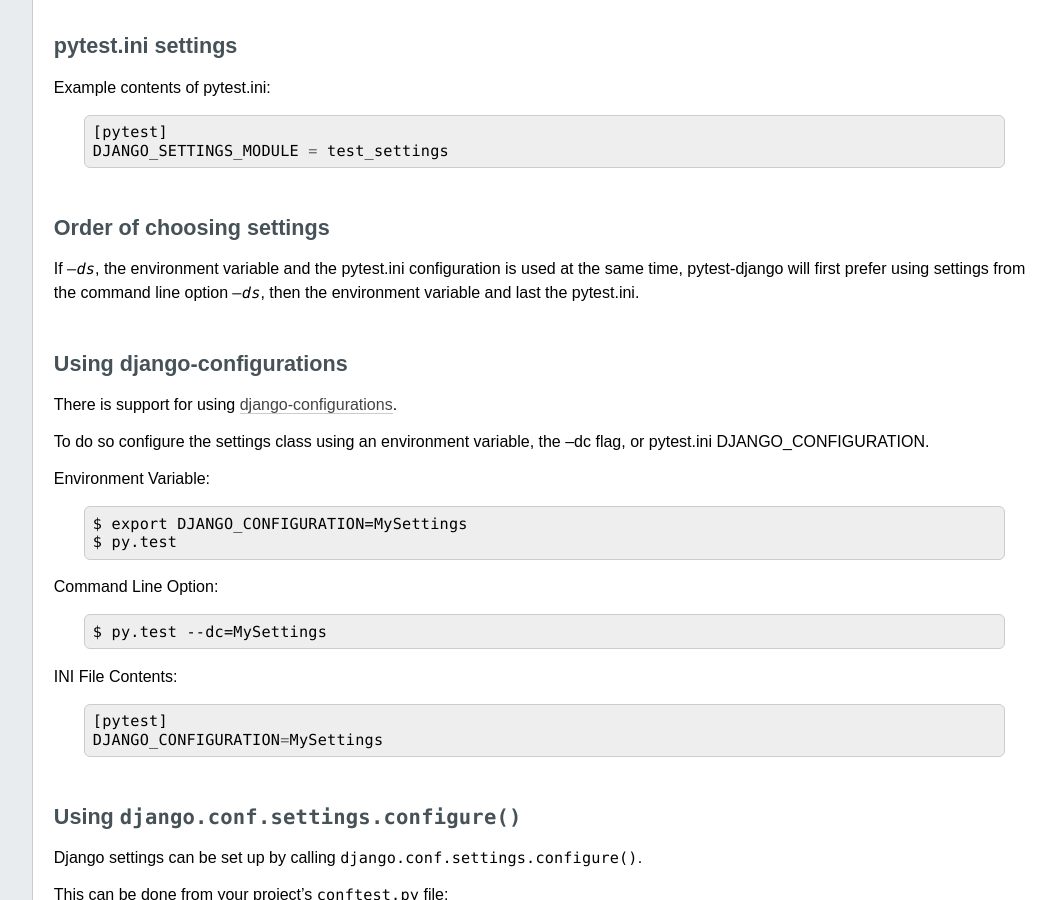
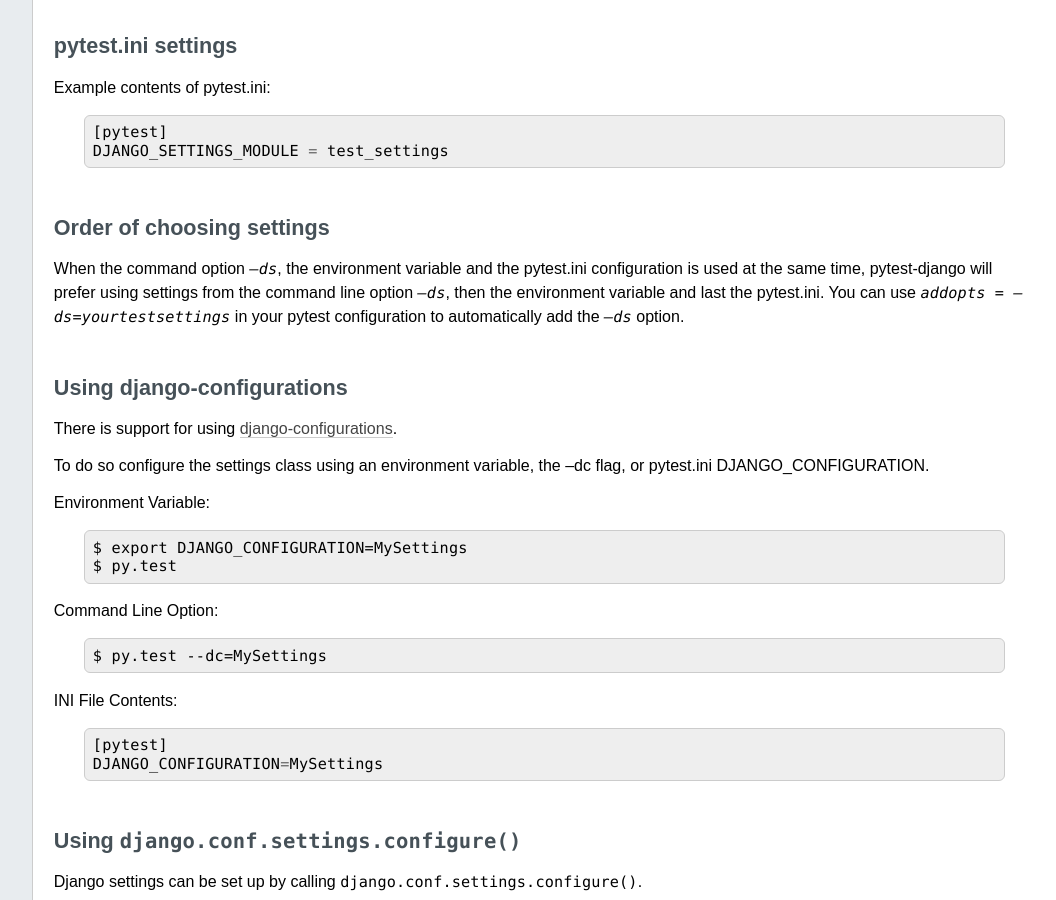
Before and after one commit to pytest-dev/pytest-django, a Sphinx documentation site: the page built from docs/configuring_django.rst, in a window 1280 px wide and 900 px high, scrolled down 620 px. Shown: the whole window, without its empty margins (224-1280 px from the left). Built offline with Sphinx 7.4.7, drawn with Linux system fonts in a browser that asks for light colours.

Commit message:
doc: mention `addopts` to set `--ds`; typos

```diff
--- a/docs/configuring_django.rst
+++ b/docs/configuring_django.rst
@@ -41,9 +41,12 @@
 Order of choosing settings
 --------------------------
 
-If `--ds`, the environment variable and the pytest.ini configuration is used at
-the same time, pytest-django will first prefer using settings from the command
-line option `--ds`, then the environment variable and last the pytest.ini.
+When the command option `--ds`, the environment variable and the pytest.ini
+configuration is used at the same time, pytest-django will prefer using
+settings from the command line option `--ds`, then the environment variable and
+last the pytest.ini.
+You can use `addopts = --ds=yourtestsettings` in your pytest configuration
+to automatically add the `--ds` option.
 
 Using django-configurations
 ---------------------------
```
Also changed, not shown: docs/changelog.rst (+4 -4 lines).
